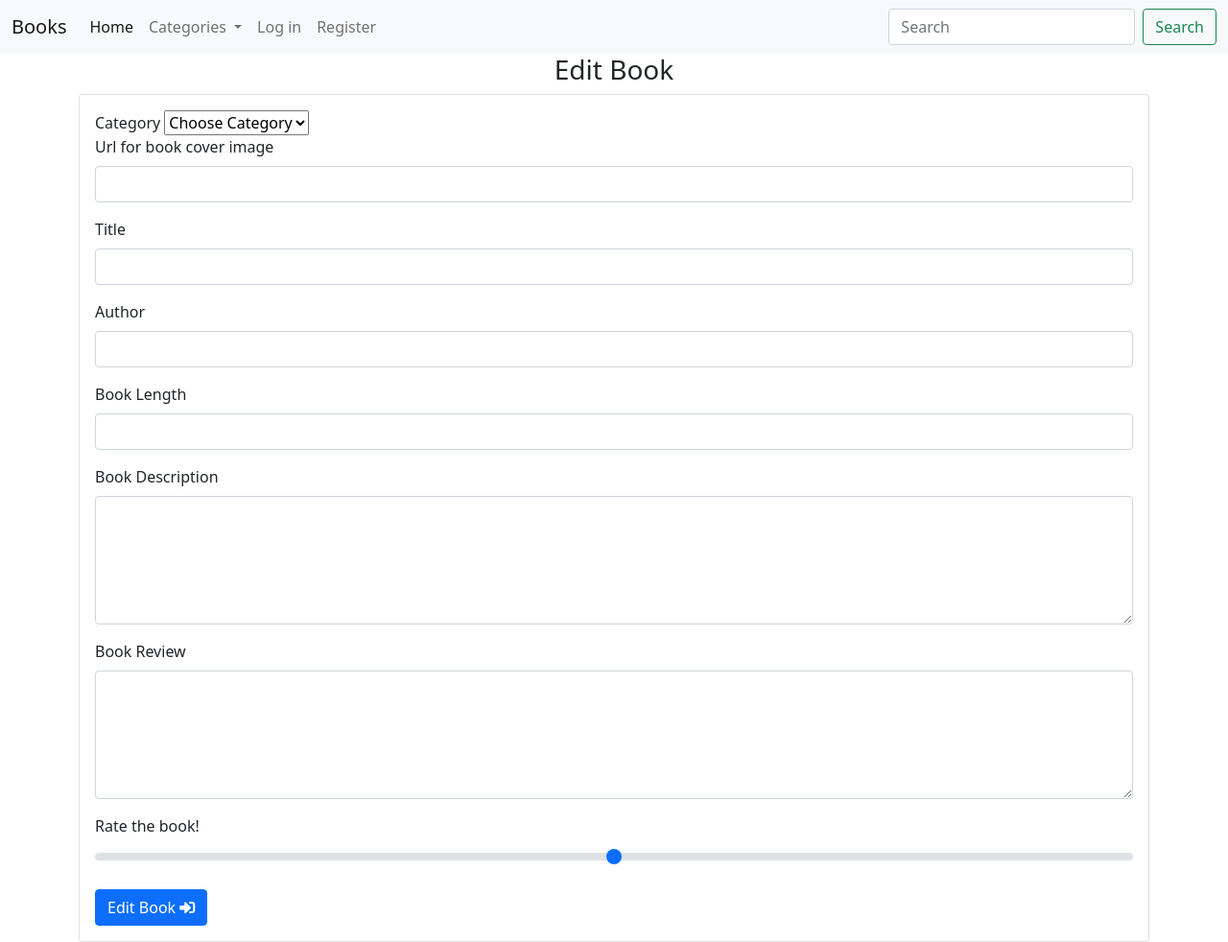
After one commit to Code-Institute-Submissions/Milestone-94, a Flask app: template templates/edit_book.html in a window 1280 px wide. The commit adds this page. Shown: the whole page at 96% size. Run offline with Flask 2, Linux system fonts and the light colour scheme; the template is opened without the code that fills it, so the values that code supplies are empty; some libraries are stand-ins or nearby versions.

Commit message:
wire up book edit button

```diff
--- a/app.py
+++ b/app.py
@@ -119,6 +119,14 @@ def add_book():
     return render_template("add_book.html", categories=categories)
 
 
+@app.route("/edit_book/<book_id>", methods=["GET", "POST"])
+def edit_book(book_id):
+    book = mongo.db.books.find_one({"_id": ObjectId(book_id)})
+    categories = mongo.db.categories.find().sort("category_name", 1)
+    return render_template("edit_book.html", book=book, categories=categories)
+
+
+
 if __name__ == "__main__":
     app.run(host=os.environ.get("IP"),
             port=int(os.environ.get("PORT")),
--- a/templates/books.html
+++ b/templates/books.html
@@ -4,7 +4,7 @@
     <div class="card" style="width: 18rem;">
         {% for book in books %}
             <a class="btn btn-primary btn-sm" href="#" role="button">Done</a>
-            <a class="btn btn-primary btn-sm" href="#" role="button">Edit</a>
+            <a class="btn btn-primary btn-sm" href="{{ url_for('edit_book', book_id=book._id) }}" role="button">Edit</a>
             <img src="{{ book.book_url}}" class="card-img-top" alt="...">
             <h5 class="card-title text-center"><a href="#" class="card-link">{{ book.book_name}}</a></h5>
             <ul class="list-group list-group-flush">
--- /dev/null
+++ b/templates/edit_book.html
@@ -0,0 +1,73 @@
+{% extends "base.html"%}
+{% block content %}
+
+    <h3 class="text-center">Edit Book</h3>
+    <div class="card">
+        <div class="card-body">
+          <form method="POST" action="{{ url_for('edit_book', book_id=book._id) }}">
+            <!-- categorgy-->
+            <label for="category_name">Category</label>
+            <select class="custom-select validate" id="category_name" name="category_name" aria-label="Default select example" required>
+              <option value="" disabled selected>Choose Category</option>
+              {% for category in categories %}
+                <option value="{{ category.category_name }}">{{ category.category_name }}</option>
+              {% endfor %}
+            </select><br>
+            <!-- book image url-->
+            <div class="mb-3">
+              <i class=""></i>
+              <label for="book_url" class="form-label">Url for book cover image</label>
+              <input type="url" class="form-control" id="book_url" name="book_url" required>
+            </div>
+            <!-- book title-->
+            <div class="mb-3">
+              <i class=""></i>
+              <label for="book_name" class="form-label">Title</label>
+              <input type="text" class="form-control" id="book_name" name="book_name" required>
+            </div>
+            <!-- book author-->
+            <div class="mb-3">
+              <i class=""></i>
+              <label for="book_author" class="form-label">Author</label>
+              <input type="text" class="form-control" id="book_author" name="book_author" required>
+            </div>
+            <!-- book length -->
+            <div class="mb-3">
+                <i class=""></i>
+                <label for="book_length" class="form-label">Book Length</label>
+                <input type="number" class="form-control" id="book_length" name="book_length" required>
+            </div>
+            <!-- description -->
+            <div class="mb-3">
+                <i class=""></i>
+                <label for="book_description" class="form-label">Book Description</label>
+                <textarea class="form-control" name="book_description" id="book_description" rows="5" required></textarea>
+            </div>
+            <!-- review -->
+            <div class="mb-3">
+              <i class=""></i>
+              <label for="book_review" class="form-label">Book Review</label>
+              <textarea class="form-control" name="book_review" id="book_review" rows="5" required></textarea>
+            </div>
+            <!-- book rating -->
+            <div class="mb-3">
+              <i class=""></i>
+              <label for="book_rate" class="form-label">Rate the book!</label>
+              <input type="range" class="form-range" name="book_rate" id="book_rate">
+            </div>
+            <!-- submit button-->
+            <button type="submit" class="btn btn-primary">Edit Book
+              <i class="fas fa-sign-in-alt"></i>
+            </button>
+          </form>
+        </div>
+      </div>
+
+    <!-- <form method="POST" action="">
+        <div class="input-group flex-nowrap">
+            <span class="input-group-text" id="addon-wrapping">@</span>
+            <input type="text" class="form-control" placeholder="Username" aria-label="Username" aria-describedby="addon-wrapping">
+        </div>
+    </form> -->
+
+{% endblock %}
```
